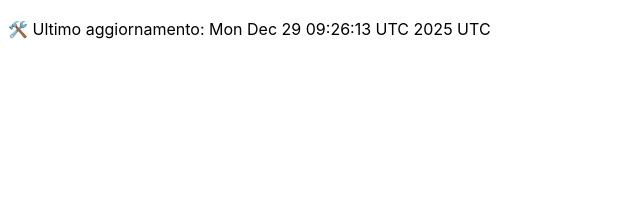
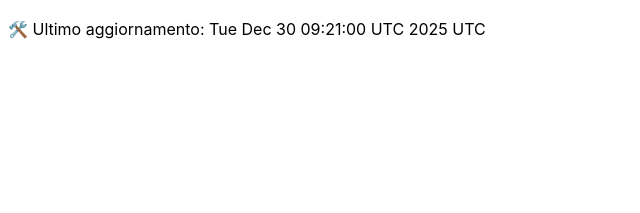
Before and after one commit to DanteTrb/DanteTrb.github.io, a Jekyll site: the page built from badges.md, in a window 1280 px wide. Shown: the top 213 px of the page, without its empty margins (0-640 px from the left). Built offline with Jekyll 4.4.1, drawn with Linux system fonts in a browser that asks for light colours; our own code applies the rules of GitHub Pages for plain Markdown files.

Commit message:
🛠️ Aggiornamento automatico badge

```diff
--- a/badges.md
+++ b/badges.md
@@ -1 +1 @@
-🛠️ Ultimo aggiornamento: Mon Dec 29 09:26:13 UTC 2025 UTC
+🛠️ Ultimo aggiornamento: Tue Dec 30 09:21:00 UTC 2025 UTC
```
